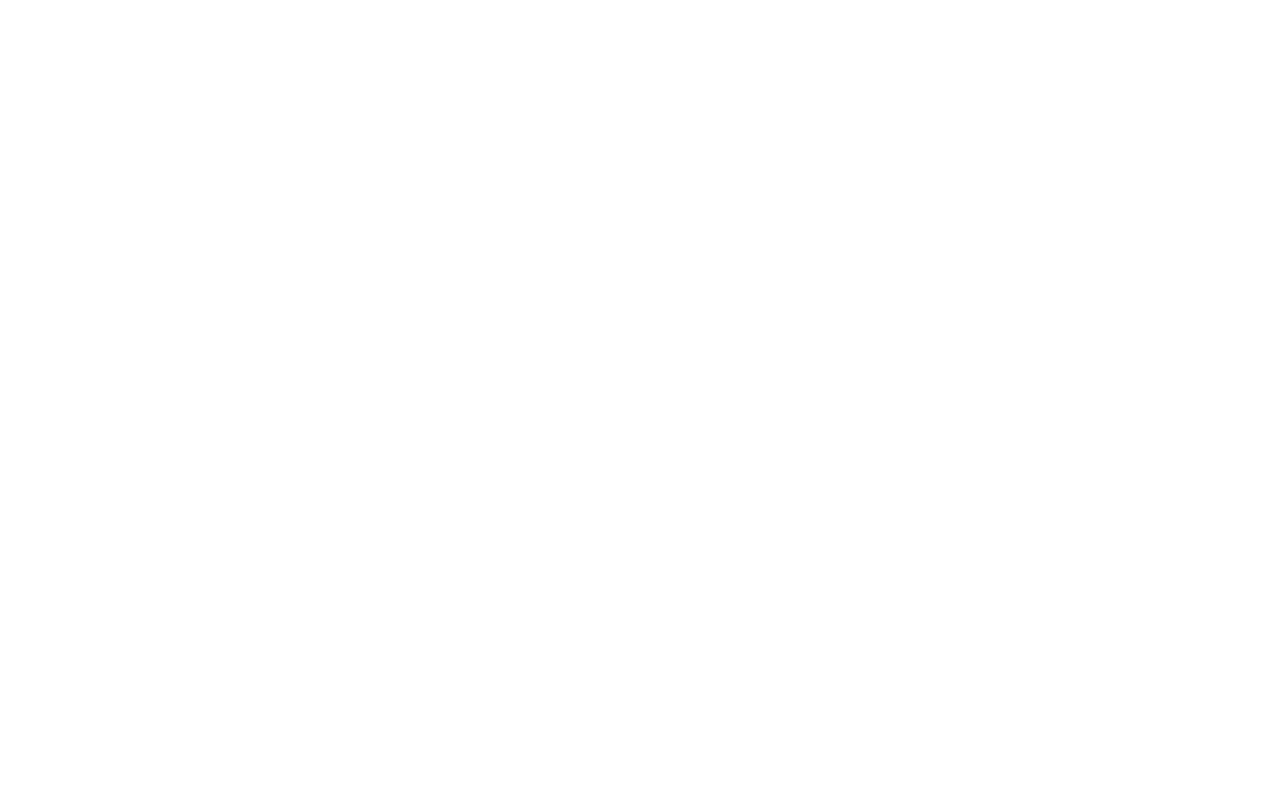
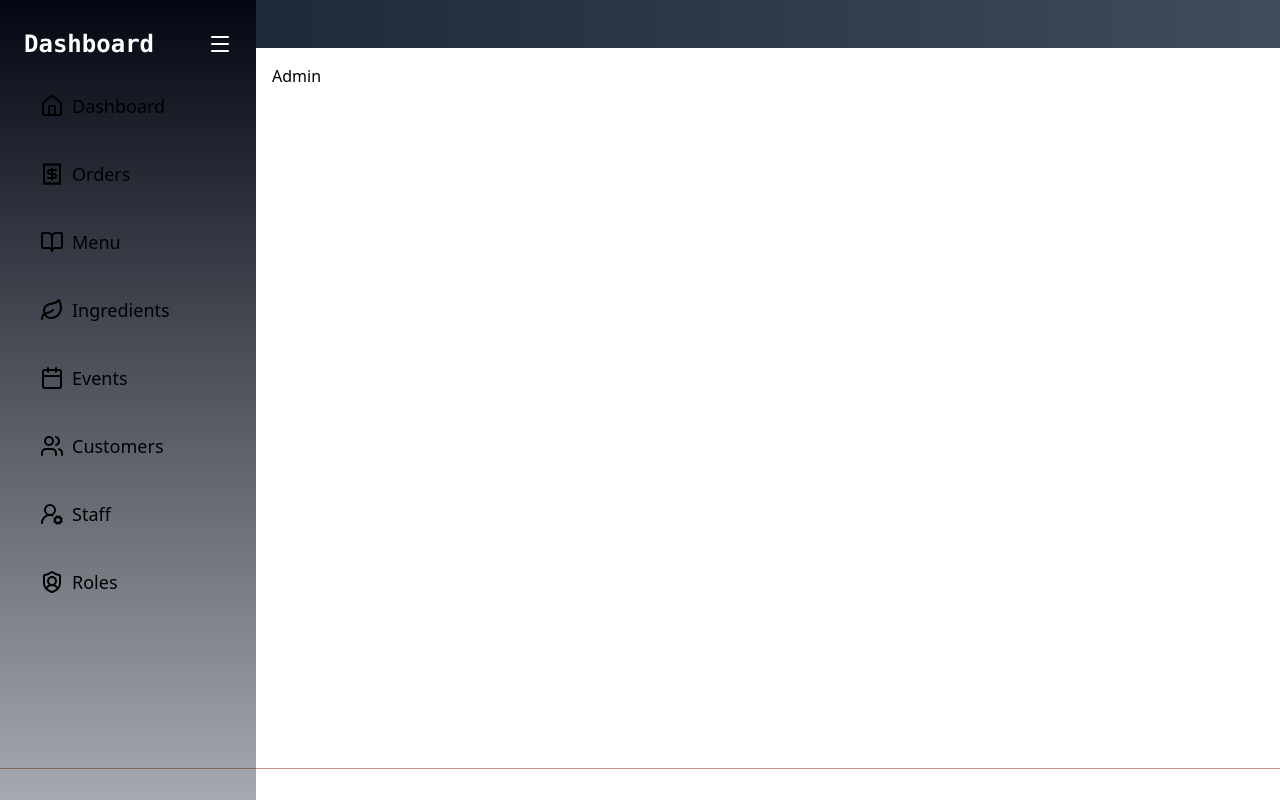
Before and after one commit to Ishan-Kanishka/servizio, a React (Vite) app in the folder client/: page /admin in a window 1280 px wide. Before the commit this address had no page. Built offline with nearby package versions, Linux system fonts and the light colour scheme.

Commit message:
Implement Dashboard and Sidebar layouts with routing

```diff
--- a/client/src/App.jsx
+++ b/client/src/App.jsx
@@ -1,13 +1,22 @@
 import {Route, Routes} from 'react-router-dom';
 import Home from './Pages/Home/Home';
 import MainLayout from './layout/MainLayout';
+
 import {Suspense} from 'react';
+import DashboardLayout from './layout/DashboardLayout';
 
 const App = () => {
   return (
     <Suspense fallback={'Loading ...!'}>
-      <Routes element={<MainLayout />}>
-        <Route path="/" element={<Home />} />
+      <Routes>
+        <Route path="/" element={<MainLayout />}>
+          <Route index element={<Home />} />
+        </Route>
+        <Route path="/admin" element={<DashboardLayout />}>
+          <Route index element={<div>Admin</div>} />
+          <Route path="orders" element={<div>Order</div>} />
+          <Route path="menu" element={<div>Menu</div>} />
+        </Route>
       </Routes>
     </Suspense>
   );
--- /dev/null
+++ b/client/src/Components/SideBar/SideBar.jsx
@@ -0,0 +1,96 @@
+import {
+  Receipt,
+  Home,
+  LayoutGrid,
+  Menu,
+  MessageCircle,
+  Podcast,
+  Smartphone,
+  BookOpen,
+  Leaf,
+  Calendar,
+  Users,
+  UserCog2Icon,
+  ShieldUserIcon,
+} from 'lucide-react';
+import {NavLink} from 'react-router-dom';
+
+function SideBar({isSideBarOpen, setIsSideBarOpen}) {
+  const links = [
+    {
+      name: 'Dashboard',
+      Icon: Home,
+      path: '',
+    },
+    {
+      name: 'Orders',
+      Icon: Receipt,
+      path: '/orders',
+    },
+    {
+      name: 'Menu',
+      Icon: BookOpen,
+      path: '/menu',
+    },
+    {
+      name: 'Ingredients',
+      Icon: Leaf,
+      path: '/ingredients',
+    },
+    {
+      name: 'Events',
+      Icon: Calendar,
+      path: '/events',
+    },
+
+    {
+      name: 'Customers',
+      Icon: Users,
+      path: '/customers',
+    },
+    {
+      name: 'Staff',
+      Icon: UserCog2Icon,
+      path: '/staff',
+    },
+    {
+      name: 'Roles',
+      Icon: ShieldUserIcon,
+      path: '/roles',
+    },
+  ];
+  return (
+    <div
+      className={`${isSideBarOpen ? 'w-64' : 'w-15 md:w-24'} h-screen overflow-y-scroll fixed bg-gradient-to-b from-gray-950 to-gray-800/40 transition-all duration-300 ease-in-out z-50`}
+    >
+      <nav
+        className={`mx-2 my-2 pt-5 flex flex-col ${isSideBarOpen ? '' : 'items-center'}`}
+      >
+        <li className="text-2xl flex items-center justify-between px-4 text-white font-bold font-mono">
+          {isSideBarOpen ? 'Dashboard' : ''}
+          <Menu
+            onClick={() => setIsSideBarOpen (!isSideBarOpen)}
+            size={24}
+            className="hover:text-amber-500 cursor-pointer transition-all duration-300 ease-in-out"
+          />
+        </li>
+        <ul className="mt-5 flex flex-col gap-y-4 items-start px-2 text-center text-lg">
+          {links.map ((link, index) => (
+            <NavLink
+              to={'/dashboard' + link.path}
+              end
+              key={index}
+              className={({isActive}) =>
+                `${isActive ? 'bg-amber-500' : ''} px-6 py-3 flex items-center gap-2 rounded-2xl  w-full hover:bg-amber-500/90`}
+            >
+              <link.Icon />
+              {isSideBarOpen ? link.name : ''}
+            </NavLink>
+          ))}
+        </ul>
+      </nav>
+    </div>
+  );
+}
+
+export default SideBar;
--- /dev/null
+++ b/client/src/Pages/Dashboard/Dashboard.jsx
@@ -0,0 +1,7 @@
+import React from 'react';
+
+const Dashboard = () => {
+  return <div>Dashboard</div>;
+};
+
+export default Dashboard;
--- a/client/src/Pages/Home/Home.jsx
+++ b/client/src/Pages/Home/Home.jsx
@@ -1,13 +1,10 @@
 import React, {Fragment} from 'react';
-import MainLayout from '../../layout/MainLayout';
 import Hero from './Hero/Hero';
 
 const Home = () => {
   return (
     <Fragment>
-      <MainLayout>
-        <Hero />
-      </MainLayout>
+      <Hero />
     </Fragment>
   );
 };
--- /dev/null
+++ b/client/src/layout/DashboardLayout.jsx
@@ -0,0 +1,35 @@
+import React, {useState} from 'react';
+import {Outlet} from 'react-router-dom';
+import SideBar from '../Components/SideBar/SideBar';
+
+function DashboardLayout () {
+  const [isSideBarOpen, setIsSideBarOpen] = useState (true);
+  window.addEventListener ('resize', () => {
+    if (window.innerWidth < 774) {
+      setIsSideBarOpen (false);
+    } else {
+      setIsSideBarOpen (true);
+    }
+  });
+  return (
+    <div className="w-screen h-screen relative overflow-x-hidden">
+      {/* SideBar */}
+      <SideBar
+        isSideBarOpen={isSideBarOpen}
+        setIsSideBarOpen={setIsSideBarOpen}
+      />
+      {/* Main Content */}
+      <div
+        className={`transition-all duration-300 ease-in-out ${isSideBarOpen ? 'md:ml-64' : 'md:ml-24'}`}
+      >
+        <header className="w-screen h-12 bg-gradient-to-r from-gray-800 to-gray-600" />
+        <div className="h-screen w-full m-4 relative">
+          <Outlet />
+        </div>
+      </div>
+      <div className="absolute bottom-0 footer border-t border-orange-800/50 w-screen h-8" />
+    </div>
+  );
+}
+
+export default DashboardLayout;
--- a/client/src/layout/MainLayout.jsx
+++ b/client/src/layout/MainLayout.jsx
@@ -1,10 +1,11 @@
+import {Outlet} from 'react-router-dom';
 import {Navbar} from '../Components/Navbar/Navbar';
 
-const MainLayout = ({children}) => {
+const MainLayout = () => {
   return (
     <div className="w-screen h-screen text-black">
       <Navbar nav_brand={<h2>Servizo</h2>} />
-      {children}
+      <Outlet />
     </div>
   );
 };
```
